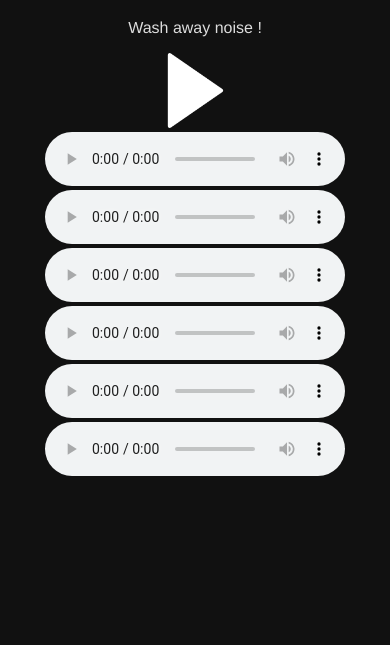
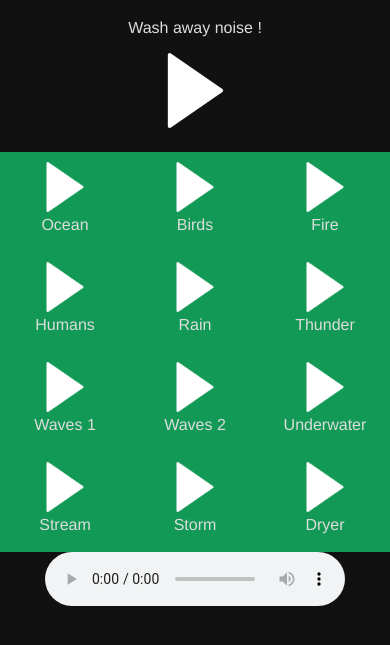
Before and after one commit to Murmur-app/murmur-app.github.io, a website: page app/index.html in a window 390 px wide. Shown: the part 61-706 px from the top of the page. Drawn offline with nearby package versions, Linux system fonts and the light colour scheme; files that its build step writes are made by us from their sources.

Commit message:
added basic audio template with single audio and image

```diff
--- a/app/index.html
+++ b/app/index.html
@@ -20,6 +20,7 @@
 
   <!-- build:css styles/main.css -->
   <link rel="stylesheet" href="styles/main.css">
+  <link rel="stylesheet" href="styles/audioSection.css">
   <!-- endbuild -->
 </head>
 
@@ -31,37 +32,15 @@
     <div class="randomPlay"></div>
 
     <!-- List of audios -->
-    <div class="audioWrapper">
-      <audio controls>
-        <source src="http://www.sample-videos.com/audio/mp3/crowd-cheering.mp3" type="audio/mpeg">
-      </audio>
+    <div class="audioSection">
+
     </div>
     <div class="audioWrapper">
       <audio controls>
         <source src="http://www.sample-videos.com/audio/mp3/crowd-cheering.mp3" type="audio/mpeg">
       </audio>
     </div>
-  <div class="audioWrapper">
-    <audio controls>
-      <source src="http://www.sample-videos.com/audio/mp3/crowd-cheering.mp3" type="audio/mpeg">
-    </audio>
   </div>
-  <div class="audioWrapper">
-    <audio controls>
-      <source src="http://www.sample-videos.com/audio/mp3/crowd-cheering.mp3" type="audio/mpeg">
-    </audio>
-  </div>
-  <div class="audioWrapper">
-    <audio controls>
-      <source src="http://www.sample-videos.com/audio/mp3/crowd-cheering.mp3" type="audio/mpeg">
-    </audio>
-  </div>
-  <div class="audioWrapper">
-    <audio controls>
-      <source src="http://www.sample-videos.com/audio/mp3/crowd-cheering.mp3" type="audio/mpeg">
-    </audio>
-  </div>
-</div>
 
   <!-- Google Analytics: change UA-XXXXX-X to be your site's ID. -->
   <script>
@@ -89,6 +68,7 @@
 
   <!-- build:js scripts/main.js -->
   <script src="scripts/main.js"></script>
+  <script src="scripts/audioScript.js"></script>
   <!-- endbuild -->
 </body>
 
--- /dev/null
+++ b/app/scripts/audioScript.js
@@ -0,0 +1,32 @@
+const audioJson = (function() {
+        var json = null;
+        $.ajax({
+          'async': false,
+          'global': false,
+          'url': 'static/audioDetails.json',
+          'dataType': 'json',
+          'success': function (data) {
+            json = data;
+          }
+        });
+        return json;
+    })();
+
+const audioWrapper = $('.audioSection');
+
+audioJson.forEach((obj, index) => {
+  let audioImage = '<img src="./../assets/images/play-button.png" class="audioImage audioImage'+ index +'" />';
+  let audioSlider = '<div></div>';
+  let audioName = '<div class="audioName audioName'+ index +'">'+ obj.name +'</div>'
+  let audio = '<audio class="audio audio'+ index +' hidden" controls><source src="./../assets/audio/Ocean.mp3" type="audio/mpeg"></audio>';
+  let audioObjTemplate = '<div class="audioContainer" onClick="playAudio('+ index +')">'+ audioImage + audio + audioSlider + audioName +'</div>';
+
+  audioWrapper.append(audioObjTemplate);
+});
+
+const playAudio = (audioIndex) => {
+  let clickedAudio = $.grep(audioJson, (obj) => {
+    return obj.id === audioIndex;
+  })
+  console.log(clickedAudio[0]);
+}
--- /dev/null
+++ b/app/static/audioDetails.json
@@ -0,0 +1,61 @@
+[{
+  "id": 0,
+  "name": "Ocean",
+  "audio": "Ocean",
+  "image": ""
+}, {
+  "id": 1,
+  "name": "Birds",
+  "audio": "birds.fade",
+  "image": ""
+}, {
+  "id": 2,
+  "name": "Fire",
+  "audio": "fire.fade",
+  "image": ""
+}, {
+  "id": 3,
+  "name": "Humans",
+  "audio": "humans.fade",
+  "image": ""
+}, {
+  "id": 4,
+  "name": "Rain",
+  "audio": "rain.fade",
+  "image": ""
+}, {
+  "id": 5,
+  "name": "Thunder",
+  "audio": "thunder.fade",
+  "image": ""
+}, {
+  "id": 6,
+  "name": "Waves 1",
+  "audio": "waves.fade",
+  "image": ""
+}, {
+  "id": 7,
+  "name": "Waves 2",
+  "audio": "Waves",
+  "image": ""
+}, {
+  "id": 8,
+  "name": "Underwater",
+  "audio": "Underwater",
+  "image": ""
+}, {
+  "id": 9,
+  "name": "Stream",
+  "audio": "Stream",
+  "image": ""
+}, {
+  "id": 10,
+  "name": "Storm",
+  "audio": "Storm",
+  "image": ""
+}, {
+  "id": 11,
+  "name": "Dryer",
+  "audio": "Dryer",
+  "image": ""
+}]
--- /dev/null
+++ b/app/styles/audioSection.scss
@@ -0,0 +1,37 @@
+.audioSection {
+  display: flex;
+  flex-flow: row wrap;
+  width: 100%;
+  margin-top: 20px;
+  .audioContainer {
+    background-color: #195;
+    padding: 10px;
+    box-sizing: border-box;
+    .audioImage {
+      width: 50px;
+    }
+    .audioName {}
+  }
+}
+
+/* Smartphones (portrait) ----------- */
+@media only screen and (max-width : 425px) {
+  .audioContainer {
+    flex: 0 0 50%;
+    height: 100px;
+  }
+}
+
+/* iPads (portrait) ----------- */
+@media only screen and (min-device-width : 768px) and (max-device-width : 1024px) and (orientation : portrait) {
+  .audioContainer {
+    flex: 0 0 33.33%;
+  }
+}
+
+/* Desktops and laptops ----------- */
+@media only screen  and (min-width : 1224px) {
+  .audioContainer {
+    flex: 0 0 15%;
+  }
+}
--- a/app/styles/main.scss
+++ b/app/styles/main.scss
@@ -6,13 +6,22 @@ body {
   font-family: 'Helvetica Neue', Helvetica, Arial, sans-serif;
   color: #ddd;
   background-color: #111;
+  margin: 0;
+  width: 100%;
+  height: 100%;
   .container {
     text-align: center;
+    width: 100%;
+    height: 100%;
     .randomPlay {
       display: inline-block;
       height: 75px;
       width: 75px;
-      background: url('.././assets/play-button.png') no-repeat 100%/contain;
+      background: url('.././assets/images/play-button.png') no-repeat 100%/contain;
     }
   }
+
+  .hidden {
+    display: none;
+  }
 }
```
Also changed, not shown: app/assets/images/pause-button.png (renamed from app/assets/pause-button.png), app/assets/images/play-button.png (renamed from app/assets/play-button.png), 1 other file.
